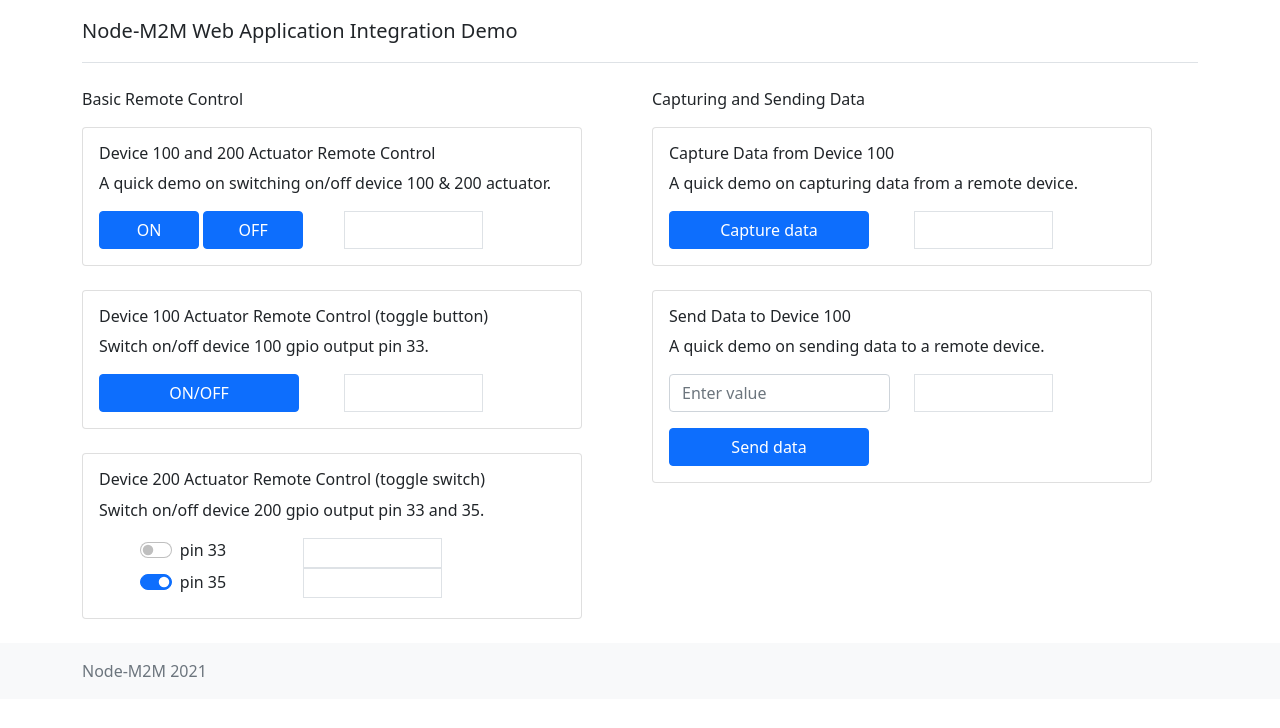
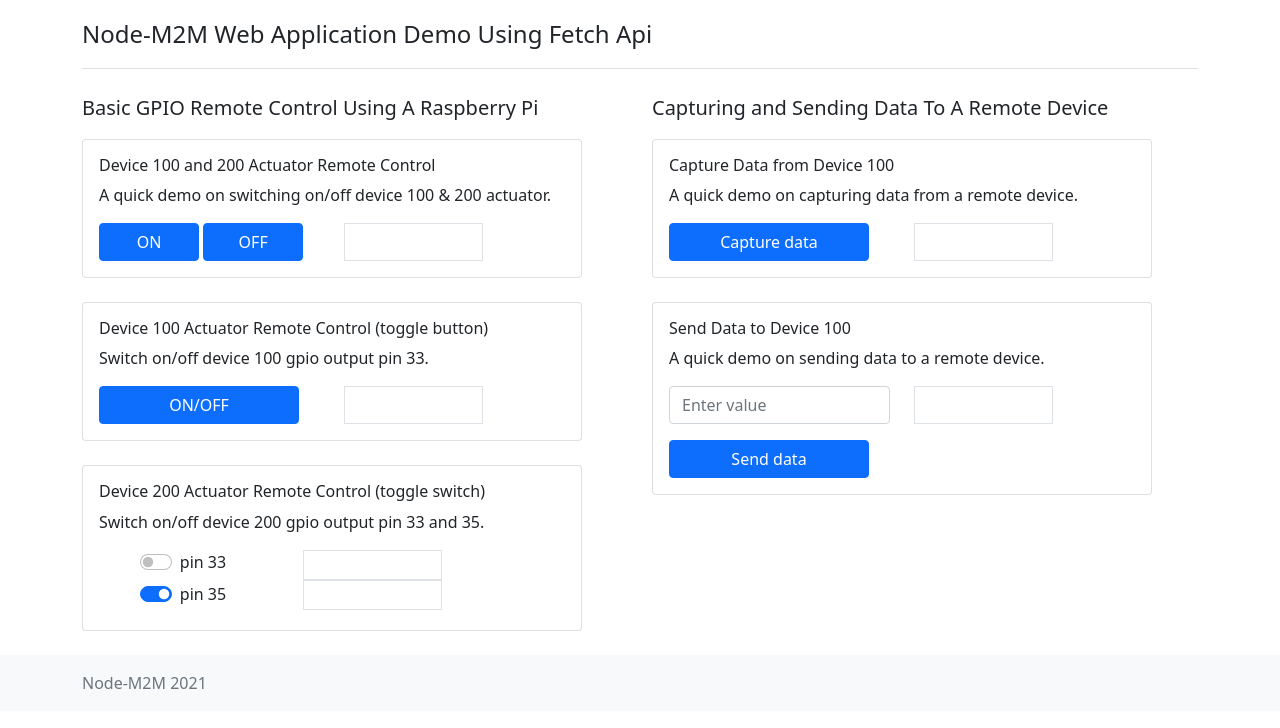
Before and after one commit to EdAlegrid/m2m-web-application-demo, a website: page public/index.html in a window 1280 px wide. Drawn offline with nearby package versions, Linux system fonts and the light colour scheme; no server answers.

Commit message:
Add files via upload

```diff
--- a/public/index.html
+++ b/public/index.html
@@ -24,7 +24,7 @@
   <div class="container">
     <header class="d-flex flex-wrap justify-content-center py-3 mb-4 border-bottom">
       <a href="/" class="d-flex align-items-center mb-3 mb-md-0 me-md-auto text-dark text-decoration-none">
-        <span class="fs-5">Node-M2M Web Application Integration Demo</span>
+        <span class="fs-4">Node-M2M Web Application Demo Using Fetch Api</span>
       </a>
     </header>
   </div>
@@ -33,7 +33,7 @@
     <div class="row justify-content-evenly">
 
     <div class="col-6">
-      Basic Remote Control
+      <div class="fs-5">Basic GPIO Remote Control Using A Raspberry Pi</div>
       <div class="card mt-3" style="width:500px">
         <div class="card-body">
           <h6 class="card-title">Device 100 and 200 Actuator Remote Control</h6>
@@ -93,7 +93,7 @@
     </div><!-- class="col-6" -->
 
     <div class="col-6">
-      Capturing and Sending Data
+      <div class="fs-5">Capturing and Sending Data To A Remote Device</div>
       <div class="card mt-3" style="width:500px">
         <div class="card-body">
           <h6 class="card-title">Capture Data from Device 100</h6>
```
